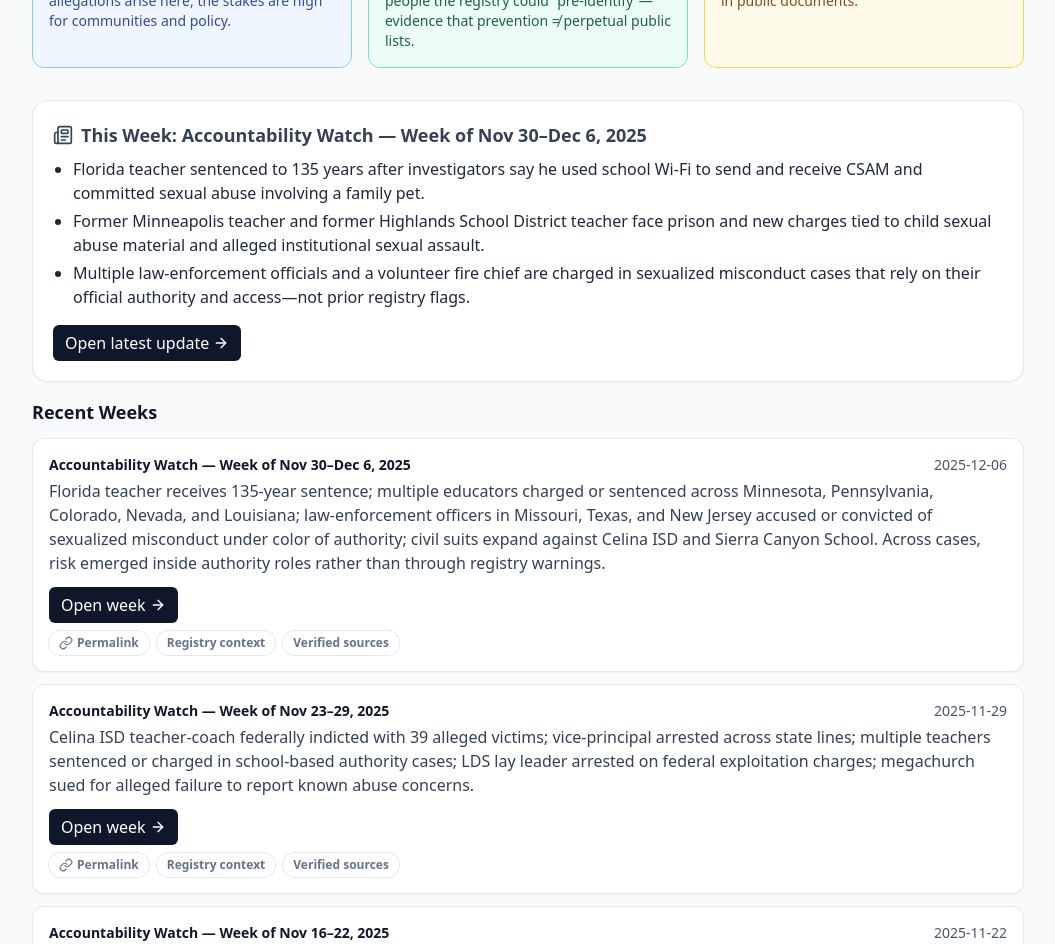
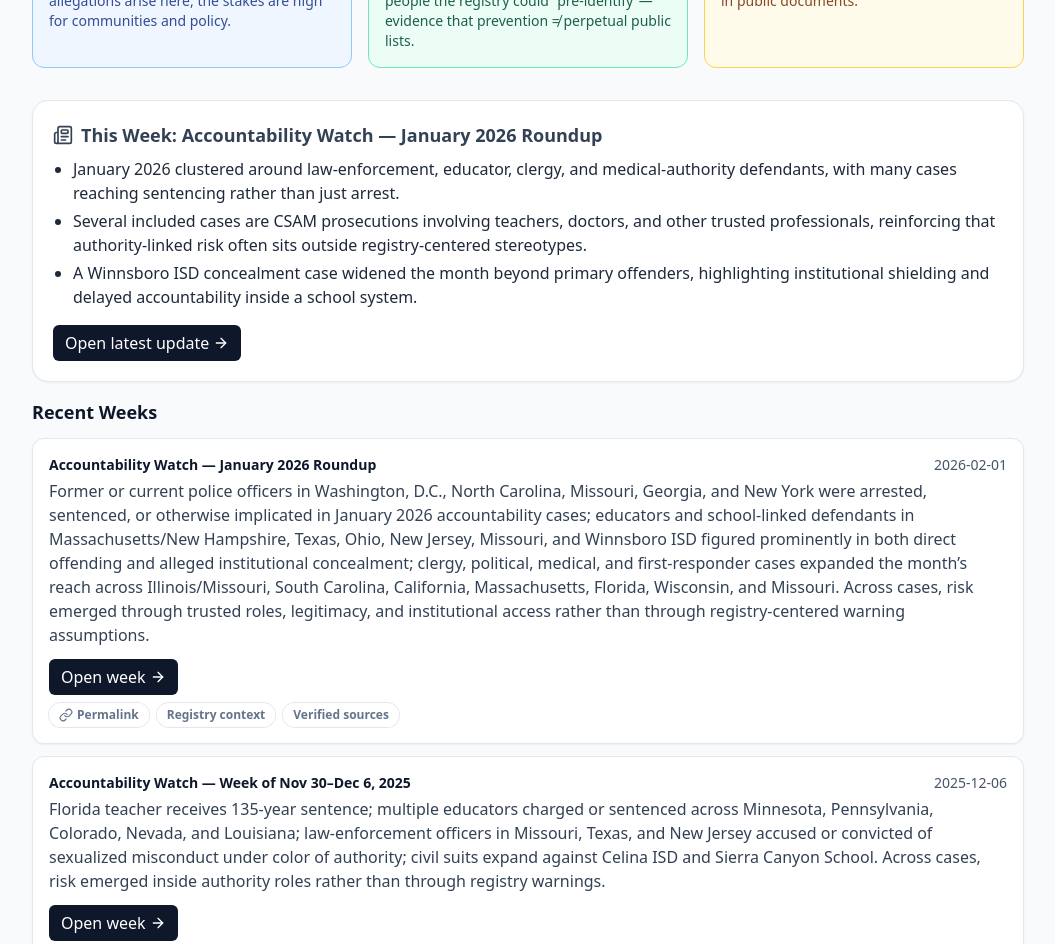
Before and after one commit to projectsolarrecon/Solar, a React (Vite) app: page /resources/accountability-watch in a window 1280 px wide. Shown: the part 700-1644 px from the top of the page, without its empty margins (112-1167 px from the left). Built offline with nearby package versions, Linux system fonts and the light colour scheme.

Commit message:
Update accountabilityWatch.ts

```diff
--- a/src/data/accountabilityWatch.ts
+++ b/src/data/accountabilityWatch.ts
@@ -7,6 +7,14 @@ export type AccountabilityItem = {
 };
 
 export const accountabilityWatch: AccountabilityItem[] = [
+{
+  date: "2026-02-01",
+  title: "Accountability Watch — January 2026 Roundup",
+  slug: "2026-02-01",
+  path: "/resources/accountability-watch/2026-02-01",
+  summary:
+    "Former or current police officers in Washington, D.C., North Carolina, Missouri, Georgia, and New York were arrested, sentenced, or otherwise implicated in January 2026 accountability cases; educators and school-linked defendants in Massachusetts/New Hampshire, Texas, Ohio, New Jersey, Missouri, and Winnsboro ISD figured prominently in both direct offending and alleged institutional concealment; clergy, political, medical, and first-responder cases expanded the month’s reach across Illinois/Missouri, South Carolina, California, Massachusetts, Florida, Wisconsin, and Missouri. Across cases, risk emerged through trusted roles, legitimacy, and institutional access rather than through registry-centered warning assumptions.",
+},
 {
   date: "2025-12-06",
   title: "Accountability Watch — Week of Nov 30–Dec 6, 2025",
```
